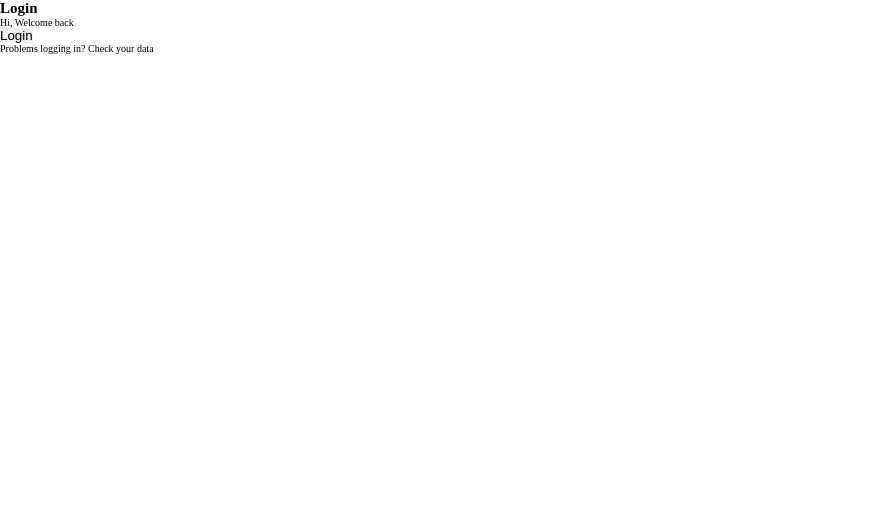
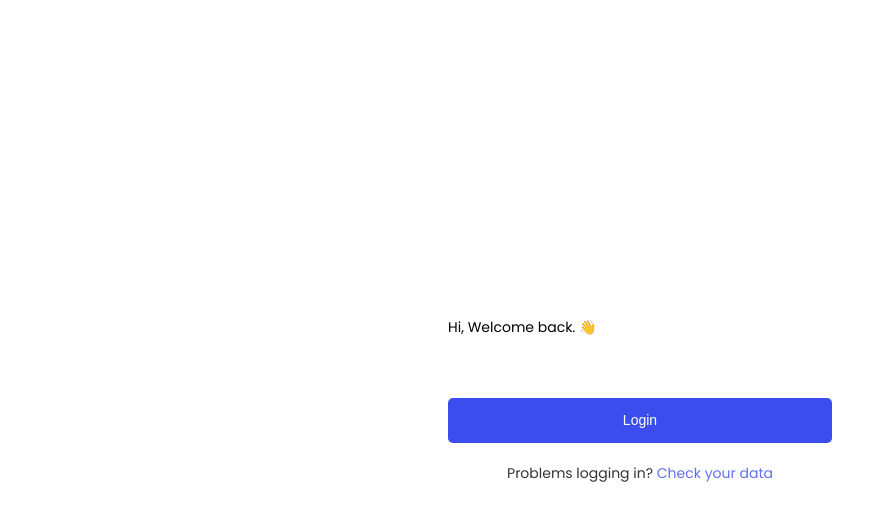
Before and after one commit to Thiago-S-Sousa/BankServices, an Angular app: page /login in a window 1280 px wide. Shown: the top 520 px of the page, without its empty margins (0-895 px from the left). Built offline with nearby package versions, Linux system fonts and the light colour scheme.

Commit message:
feat: structuring and adding styling to the default layout

```diff
--- a/src/app/components/login-layout-structure/login-layout-structure.component.html
+++ b/src/app/components/login-layout-structure/login-layout-structure.component.html
@@ -1,10 +1,11 @@
 <main>
   <section class="form-section">
-    <h1>Login</h1>
-    <p>Hi, Welcome back</p>
+    <h1>{{ title }}</h1>
+    <p>Hi, Welcome back. 👋</p>
+    <ng-content></ng-content>
   </section>
   <section class="main-section">
     <button class="submit-btn" type="submit">Login</button>
-    <p>Problems logging in? Check your data</p>
+    <p>Problems logging in? <span>Check your data</span></p>
   </section>
 </main>
--- a/src/app/components/login-layout-structure/login-layout-structure.component.scss
+++ b/src/app/components/login-layout-structure/login-layout-structure.component.scss
@@ -0,0 +1,71 @@
+main {
+  display: flex;
+  justify-content: center;
+  align-items: center;
+  flex-direction: column;
+  gap: 4rem;
+
+  height: 100%;
+
+  font-family: "Poppins", sans-serif;
+
+  section {
+    display: flex;
+    justify-content: center;
+    flex-direction: column;
+
+    width: 30vw;
+
+    // border: solid 0.1rem red;
+  }
+
+  .form-section {
+    text-align: start;
+    color: #000;
+
+    h1 {
+      font-size: 3.5rem;
+      font-weight: 500;
+    }
+
+    p {
+      font-size: 1.4rem;
+      padding-bottom: 2rem;
+    }
+  }
+
+  .main-section {
+    text-align: center;
+
+    .submit-btn {
+      height: 4.5rem;
+      width: 100%;
+      padding: 1rem 0;
+
+      font-size: 1.4rem;
+      color: #fff;
+      background: #3b4dee;
+
+      border-radius: 0.5rem;
+    }
+
+    .submit-btn:hover {
+      cursor: pointer;
+    }
+
+    p {
+      font-size: 1.4rem;
+      opacity: 0.8;
+
+      padding-top: 2rem;
+
+      span {
+        color: #3b4dee;
+      }
+
+      span:hover {
+        cursor: pointer;
+      }
+    }
+  }
+}
--- a/src/app/components/login-layout-structure/login-layout-structure.component.ts
+++ b/src/app/components/login-layout-structure/login-layout-structure.component.ts
@@ -1,10 +1,10 @@
-import { Component } from '@angular/core';
+import { Component, Input } from '@angular/core';
 
 @Component({
   selector: 'app-login-layout-structure',
   templateUrl: './login-layout-structure.component.html',
-  styleUrls: ['./login-layout-structure.component.scss']
+  styleUrls: ['./login-layout-structure.component.scss'],
 })
 export class LoginLayoutStructureComponent {
-
+  @Input() title: string = '';
 }
```
